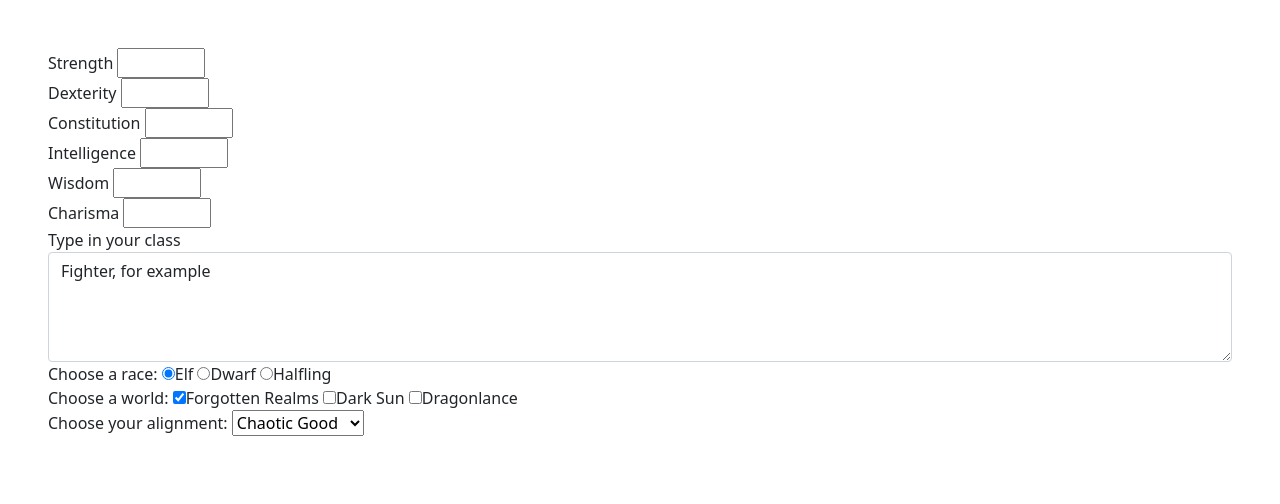
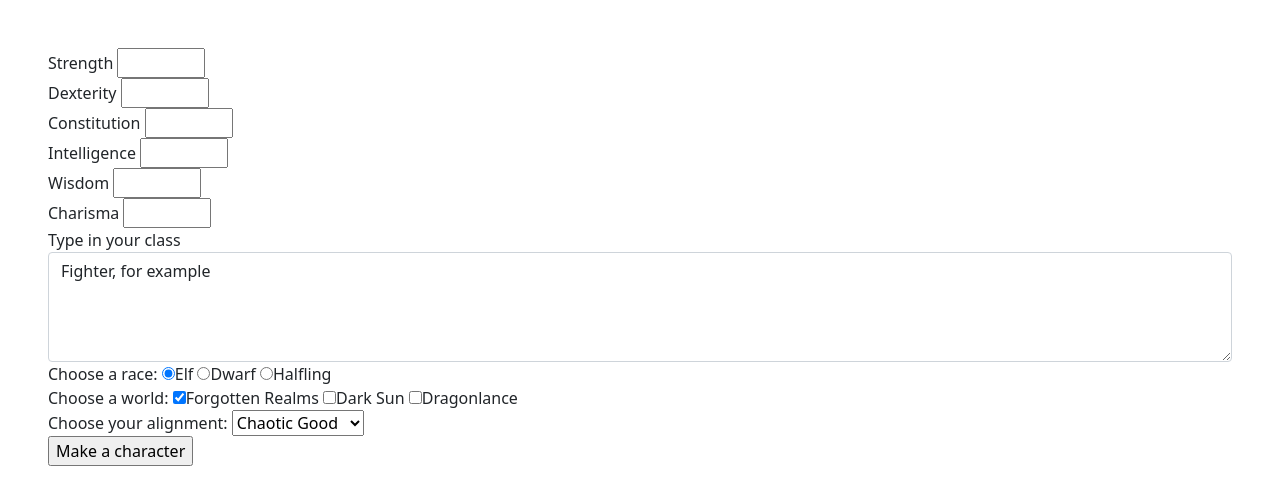
Before and after one commit to brianrshort/coding-exercises-2021-2022, a plain HTML site: page duckett-html/form-practice/index.html in a window 1280 px wide. Drawn offline with nearby package versions, Linux system fonts and the light colour scheme.

Commit message:
cleaned up page

```diff
--- a/duckett-html/form-practice/index.html
+++ b/duckett-html/form-practice/index.html
@@ -74,6 +74,9 @@
             </fieldset>
         </div>
 
+        <div class="form-group">
+            <input type="submit" name="create" id="create" value="Make a character" />
+        </div>
     </form>
 </body>
 </html>
```
